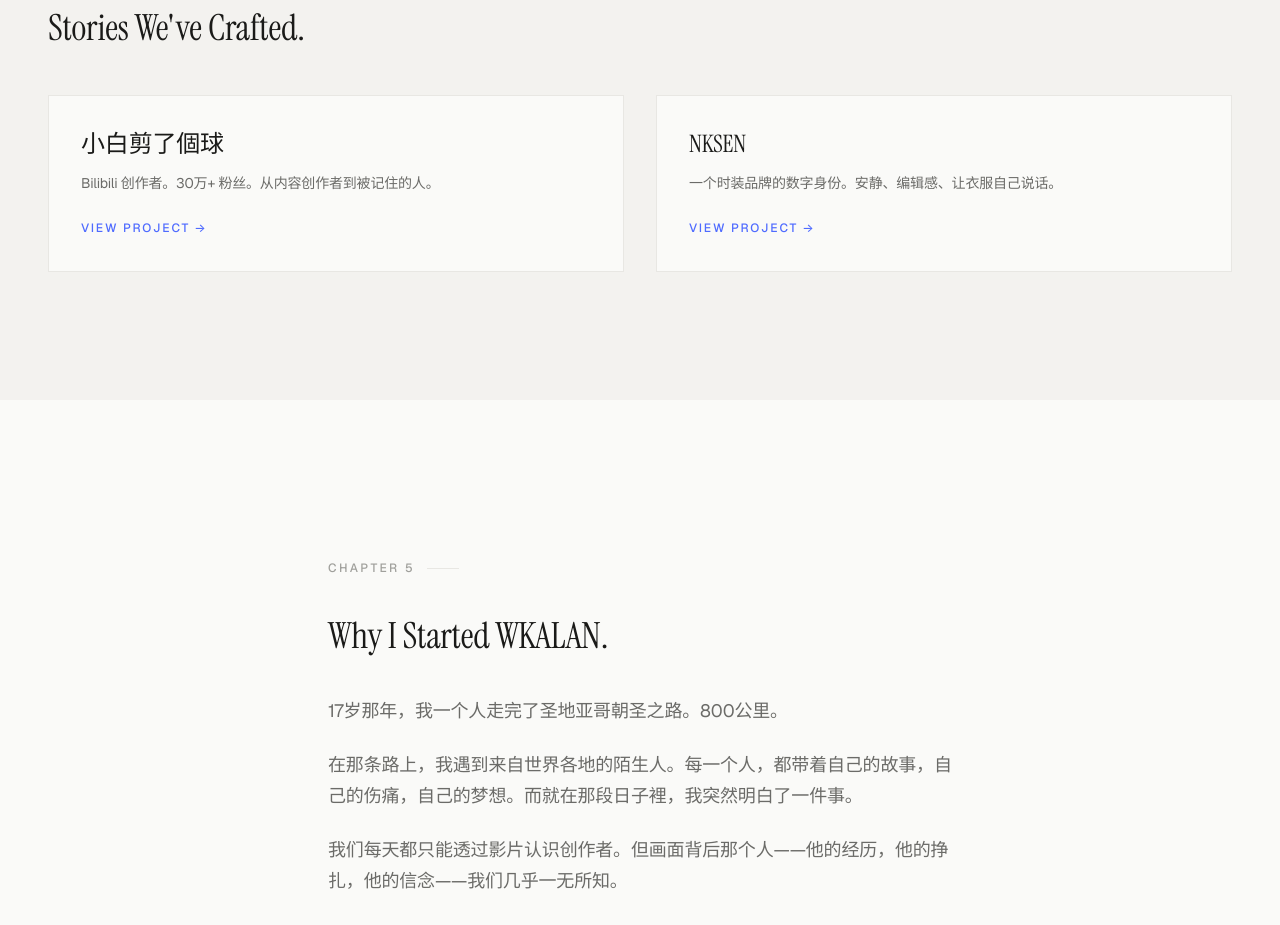
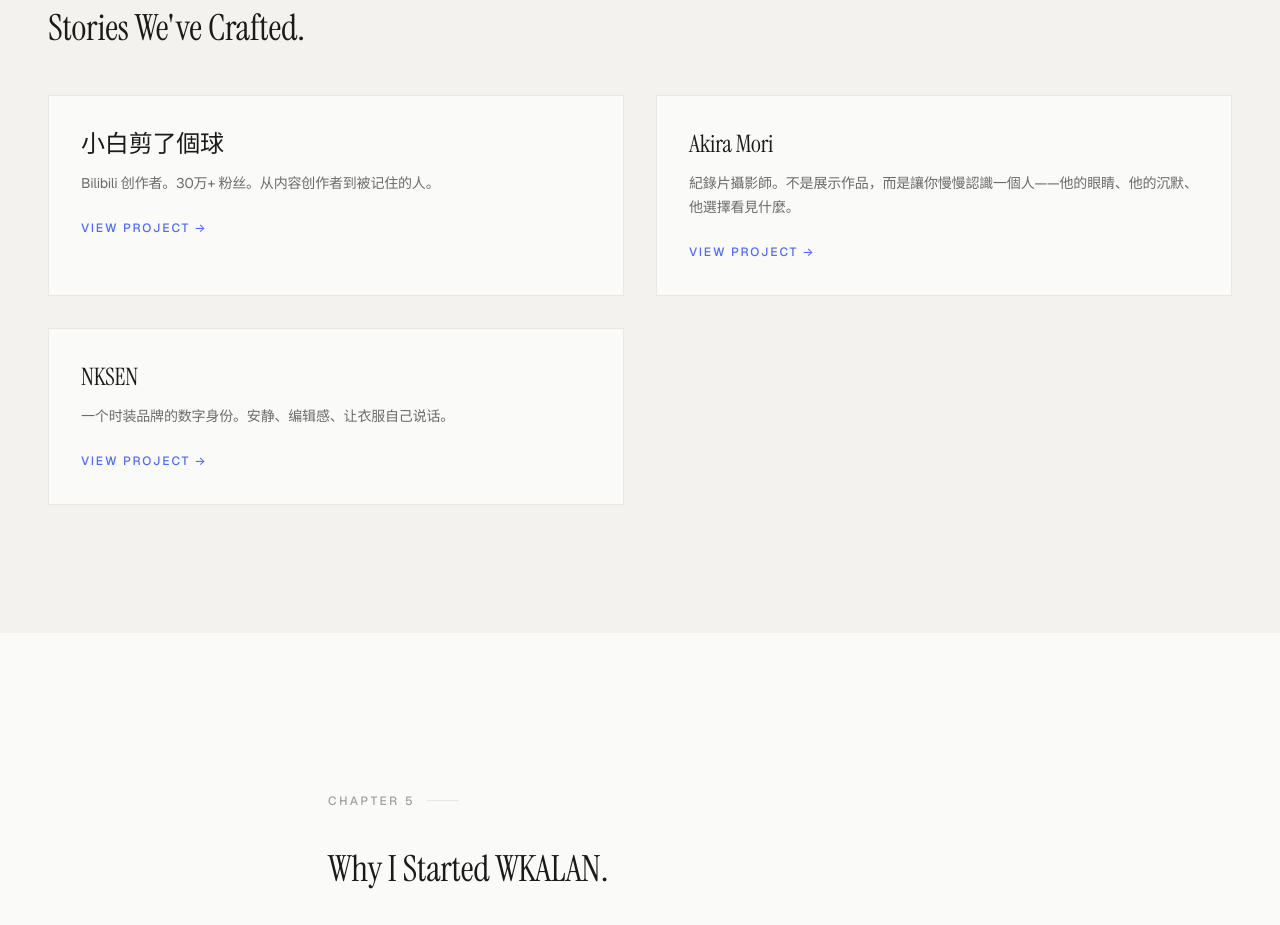
Before and after one commit to WKALAN2007/wkalan, a Next.js app: page / in a window 1280 px wide. Shown: the part 3620-4545 px from the top of the page. Built offline with nearby package versions, Linux system fonts and the light colour scheme.

Commit message:
Add Akira Mori to Stories We've Crafted on main site

```diff
--- a/03_Engineering_System/site/sections/Chapter5Stories.tsx
+++ b/03_Engineering_System/site/sections/Chapter5Stories.tsx
@@ -7,6 +7,11 @@ const stories = [
     name: "小白剪了個球",
     description: "Bilibili 创作者。30万+ 粉丝。从内容创作者到被记住的人。",
     href: "/basketball",
+  },
+  {
+    name: "Akira Mori",
+    description: "紀錄片攝影師。不是展示作品，而是讓你慢慢認識一個人——他的眼睛、他的沉默、他選擇看見什麼。",
+    href: "/mori",
   },
   {
     name: "NKSEN",
```
